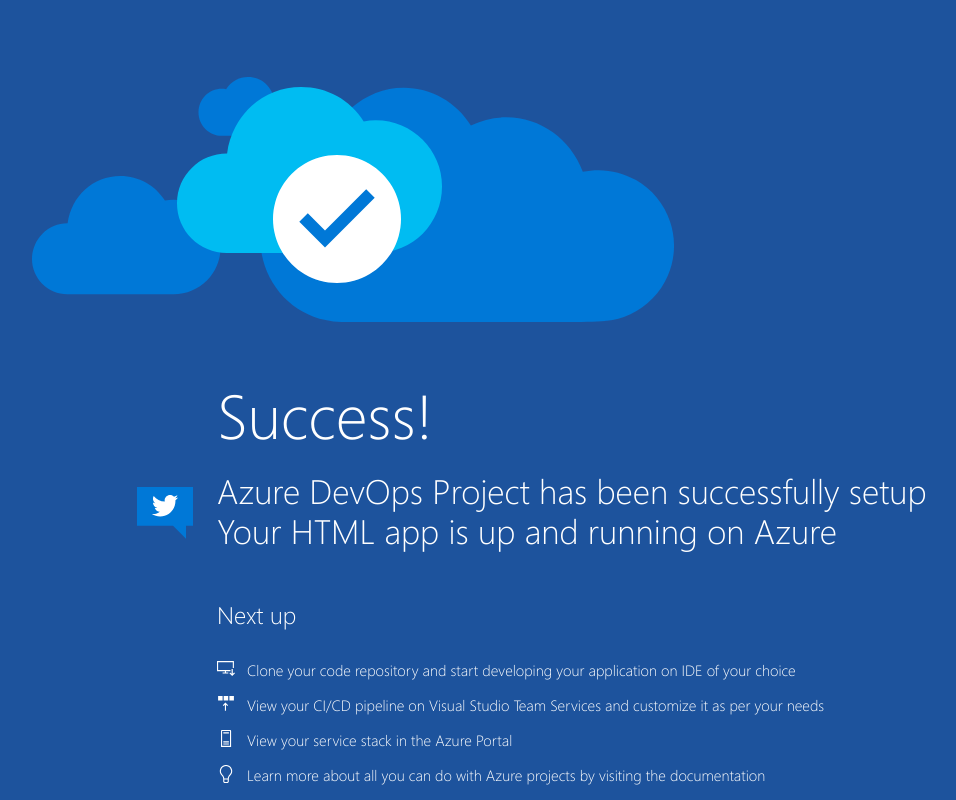
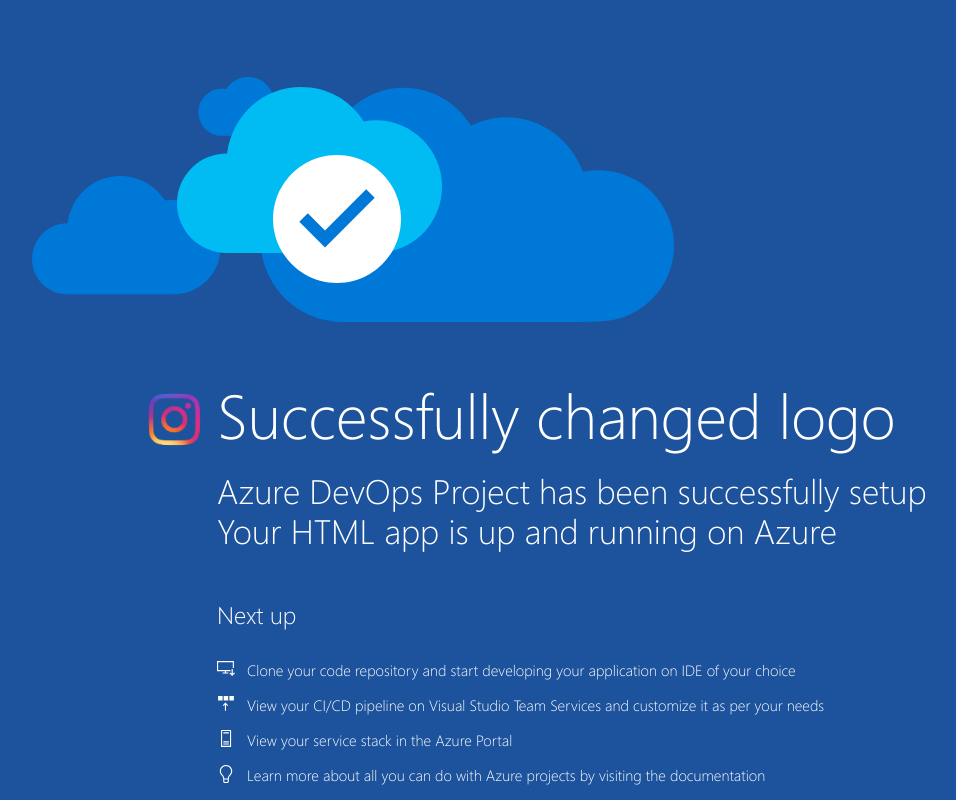
Before and after one commit to bhavyasuchita/GIT-Assignment-2, a plain HTML site: page index.html in a window 1280 px wide. Shown: the whole page, without its empty margins (8-964 px from the left). Drawn offline with Linux system fonts and the light colour scheme.

Commit message:
my first commit in new1 branch

```diff
--- a/css/site.css
+++ b/css/site.css
@@ -85,13 +85,13 @@
             margin: auto;
         }
 
-        .tweet-container {
+        .instagram-container {
             min-width: 30px;
             min-height: 100px;
             margin: 0 20px;
             position: absolute;
             left: -100px;
-            top: 110px;
+            top: 5px;
         }
         .content-body{
             min-width: 400px;
@@ -124,7 +124,7 @@
                 font-size: 12px;
                 line-height: 18px;
             }
-            .tweet-container {
+            .instagram-container {
                 top: 80px;
             }
             .content{
--- a/index.html
+++ b/index.html
@@ -12,13 +12,13 @@
             <img src="img/successCloudNew.svg" />
         </div>
         <div class="content">
-            <div class="tweet-container">
-            <a href="http://twitter.com/intent/tweet/?text=I%20just%20created%20a%20new%20HTML%20website%20on%20Azure%20using%20Azure%20DevOps%20Project&hashtags=AzureDevOpsProject%2CVSTS%20%40Azure%20%40VSTS">
-                <img src="img/tweetThis.svg" />
+            <div class="instagram-container">
+            <a href="https://www.instagram.com/">
+                <img src="img/insta_logo.png" />
             </a>
         </div>
             <div class="content-body">
-                <div class="success-text">Success!</div>
+                <div class="success-text">Successfully changed logo</div>
                 <div class="description line-1"> Azure DevOps Project has been successfully setup</div>
                 <div class="description line-2"> Your HTML app is up and running on Azure</div>
                 <div class="next-steps-container">
```
Also changed, not shown: img/insta_logo.png (added).
